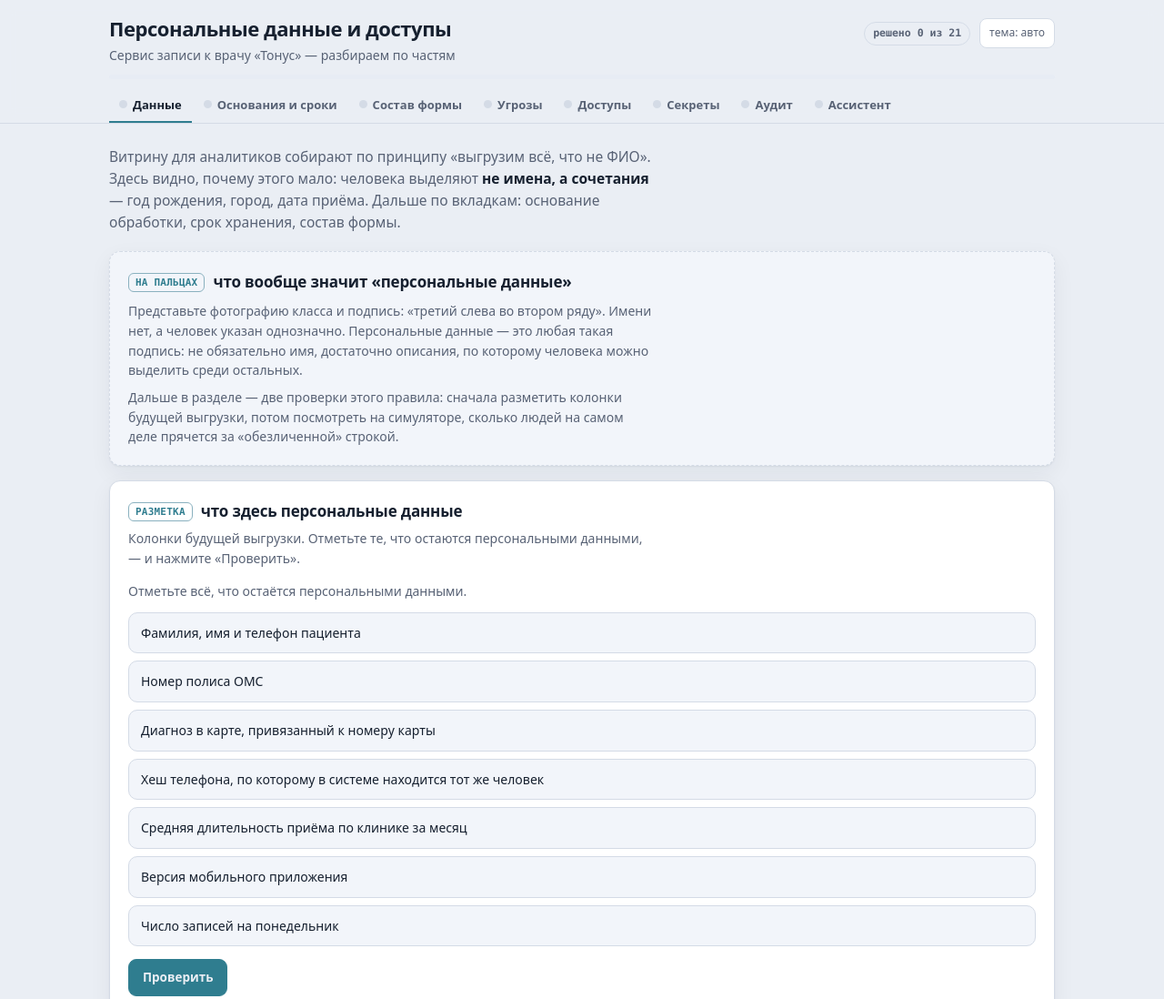
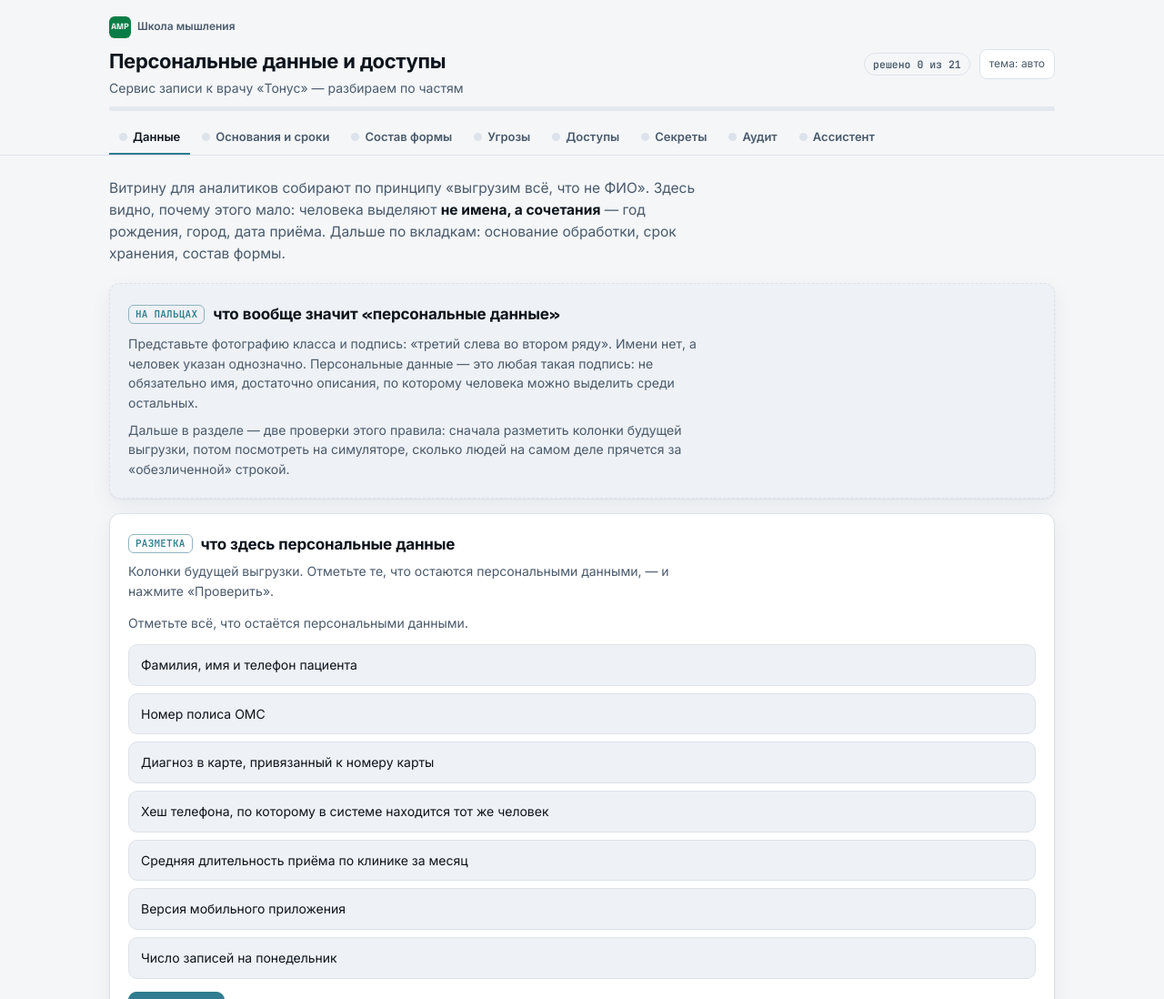
Before and after one commit to AndreyPol1991/privacy-trainer, a plain HTML site: page index.html in a window 1280 px wide. Shown: the top 1098 px of the page at 91% size. Drawn offline with Linux system fonts and the light colour scheme.

Commit message:
Оформление школы AMP: шрифты, цвета и знак школы (#1)
Слой поверх своих стилей: токены школы (Inter, Space Grotesk, JetBrains Mono,
палитра ampschool.ru в светлой и тёмной теме), знак AMP со ссылкой на
каталог тренажёров (внутри платформы скрыт). Вёрстка, сюжет и смысловые
цвета схем без изменений.

Co-authored-by: Claude Opus 5.5 <noreply@anthropic.com>

```diff
--- a/index.html
+++ b/index.html
@@ -208,11 +208,43 @@
   .tenant-rows{display:grid; gap:12px}
   .trow .lbl{font:600 11px/1.3 var(--mono); color:var(--faint); letter-spacing:.03em; text-transform:uppercase; margin-bottom:6px}
 </style>
+<link rel="preconnect" href="https://fonts.googleapis.com"><link rel="preconnect" href="https://fonts.gstatic.com" crossorigin>
+<link rel="stylesheet" href="https://fonts.googleapis.com/css2?family=Inter:wght@400;500;600;700&family=JetBrains+Mono:wght@400;600&family=Space+Grotesk:wght@500;600;700&display=swap">
+<style id="amp-skin">
+/* ── Оформление школы AMP ──────────────────────────────────────────────
+   Тренажёр — часть школы: те же шрифты, цвета и знак, что на ampschool.ru
+   (токены совпадают с apps/web/src/styles.css платформы). Слой только
+   переопределяет переменные тренажёра; вёрстка, сюжет и смысловые цвета
+   схем остаются своими. */
+:root{ --ground:#f4f6f8; --surface:#ffffff; --surface-2:#eef1f5; --surface-3:#e3e8ee; --ink:#0d141c; --muted:#4a5a6b; --faint:#616f7f; --line:#dde3ea; --ok:#0a7d46; --ok-bg:#dcf5e7; --danger:#c62f27; --danger-bg:#fdeceb; --warn:#9a6a00; --warn-bg:#fdf4e3; --amp-accent:#0a7d46; --amp-accent-vivid:#00d968; --amp-ring:#11a35f; --amp-on-accent:#ffffff;
+  --sans:"Inter",ui-sans-serif,system-ui,"Segoe UI",Roboto,sans-serif;
+  --display:"Space Grotesk","Inter",ui-sans-serif,system-ui,sans-serif;
+  --mono:"JetBrains Mono",ui-monospace,"Cascadia Code",Consolas,monospace; }
+@media (prefers-color-scheme:dark){ :root:not([data-theme="light"]){ --ground:#0b0f14; --surface:#141a22; --surface-2:#1b232d; --surface-3:#232d39; --ink:#e9eef4; --muted:#a7b4c3; --faint:#7d8b9c; --line:#263140; --ok:#17d07c; --ok-bg:#10281c; --danger:#ff6f64; --danger-bg:#3a1a18; --warn:#e6b45a; --warn-bg:#332916; --amp-accent:#17d07c; --amp-accent-vivid:#17d07c; --amp-ring:#17d07c; --amp-on-accent:#07130c; } }
+:root[data-theme="dark"]{ --ground:#0b0f14; --surface:#141a22; --surface-2:#1b232d; --surface-3:#232d39; --ink:#e9eef4; --muted:#a7b4c3; --faint:#7d8b9c; --line:#263140; --ok:#17d07c; --ok-bg:#10281c; --danger:#ff6f64; --danger-bg:#3a1a18; --warn:#e6b45a; --warn-bg:#332916; --amp-accent:#17d07c; --amp-accent-vivid:#17d07c; --amp-ring:#17d07c; --amp-on-accent:#07130c; }
+h1,h2,h3{font-family:var(--display); letter-spacing:-.015em}
+.pfill{background:linear-gradient(90deg,var(--amp-accent),var(--amp-accent-vivid))}
+:focus-visible{outline-color:var(--amp-ring)}
+/* Знак школы в шапке ведёт на ampschool.ru. Внутри платформы (в рамке) не нужен. */
+.amp-mark{flex:none; display:inline-flex; align-items:center; gap:8px; text-decoration:none; color:var(--ink)}
+.amp-mark i{font:700 11px/1 var(--display); font-style:normal; letter-spacing:.02em; color:var(--amp-on-accent); background:var(--amp-accent); border-radius:8px; width:34px; height:34px; display:grid; place-items:center}
+.amp-mark span{font:600 12px/1.2 var(--sans); color:var(--muted); max-width:72px}
+.amp-mark:hover i{filter:brightness(1.08)}
+.amp-mark:focus-visible{outline:2px solid var(--amp-ring); outline-offset:3px; border-radius:8px}
+/* Шапка столбиком: знак — строка-крошка над заголовком. */
+:not(.topbar) > .amp-mark{margin:0 0 8px; gap:7px}
+:not(.topbar) > .amp-mark i{width:24px; height:24px; border-radius:6px; font-size:9px}
+:not(.topbar) > .amp-mark span{max-width:none; white-space:nowrap; display:inline}
+html.amp-embedded .amp-mark{display:none}
+@media (max-width:760px){ .amp-mark span{display:none} .amp-mark i{width:30px; height:30px} }
+</style>
+<script>try{if(window.self!==window.top)document.documentElement.classList.add("amp-embedded")}catch(e){document.documentElement.classList.add("amp-embedded")}</script>
 </head>
 <body>
 
 <header class="top">
   <div class="head-inner">
+    <a class="amp-mark" href="https://ampschool.ru/practice" title="Школа AMP — все тренажёры"><i>AMP</i><span>Школа мышления</span></a>
     <div class="brand">
       <div>
         <h1>Персональные данные и доступы</h1>
```
